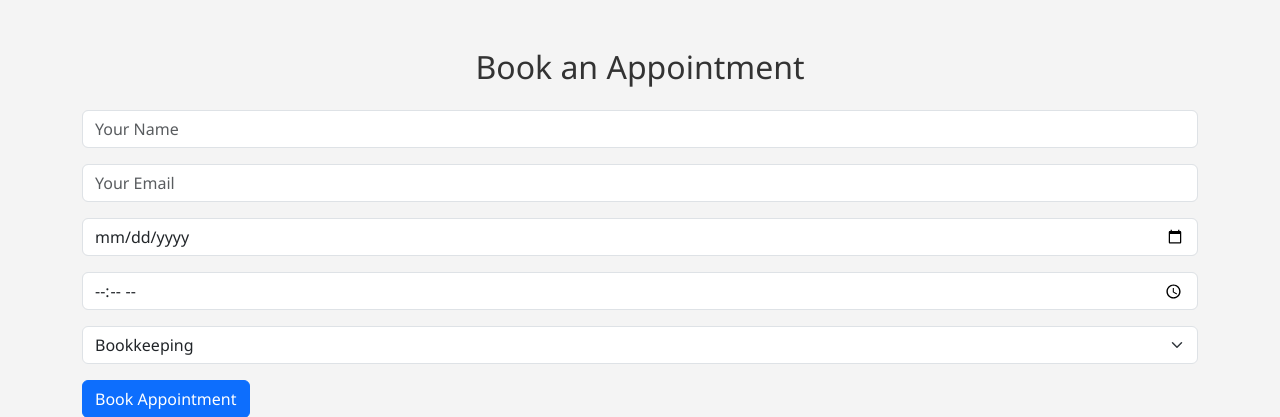
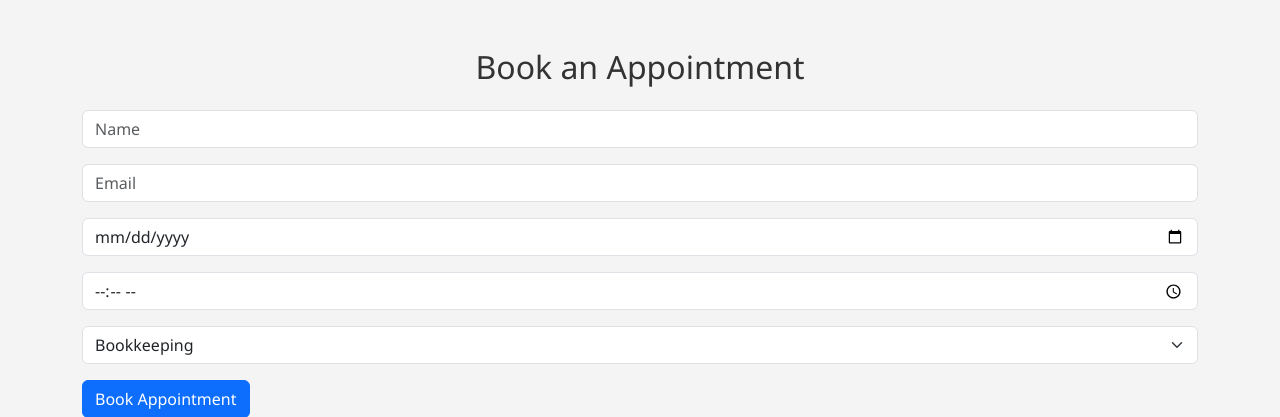
Before and after one commit to amohsin45/appointment-booking, a Flask app: page /appointment in a window 1280 px wide. Shown: the part 56-473 px from the top of the page. Run offline with Flask 3, Linux system fonts and the light colour scheme.

Commit message:
Updated templates: index.html and appointment.html

```diff
--- a/templates/appointment.html
+++ b/templates/appointment.html
@@ -28,10 +28,10 @@
         <h2 class='mb-4 text-center'>Book an Appointment</h2>
         <form action='/appointment' method='POST'>
             <div class='mb-3'>
-                <input type='text' name='name' class='form-control' placeholder='Your Name' required>
+                <input type='text' name='name' class='form-control' placeholder='Name' required>
             </div>
             <div class='mb-3'>
-                <input type='email' name='email' class='form-control' placeholder='Your Email' required>
+                <input type='email' name='email' class='form-control' placeholder='Email' required>
             </div>
             <div class='mb-3'>
                 <input type='date' name='date' class='form-control' placeholder='Date' required>
--- a/templates/index.html
+++ b/templates/index.html
@@ -28,7 +28,7 @@
         <div class="hero">
             <img src="{{ url_for('static', filename='images/profile.jpeg') }}" alt="Profile Photo" class="profile-photo">
             <h1>HM Financial Group</h1>
-            <p>Welcome! I'm Hasan Mohsin, a dedicated accountant with a Bachelor's degree in Accounting from Texas A&M University and currently pursuing Master's in Accounting. I have a passion for numbers, basketball, pickleball, and giving back through volunteering.</p>
+            <p>Welcome! I am Hasan Mohsin, a dedicated accountant with a Bachelor's Degree in Accounting from Texas A&M University and currently pursuing Master's in Accounting. I have a passion for numbers, basketball, pickleball, and giving back through volunteering.</p>
         </div>
 
         <h2 class="section-title mt-5" id="services">Our Services</h2>
```
